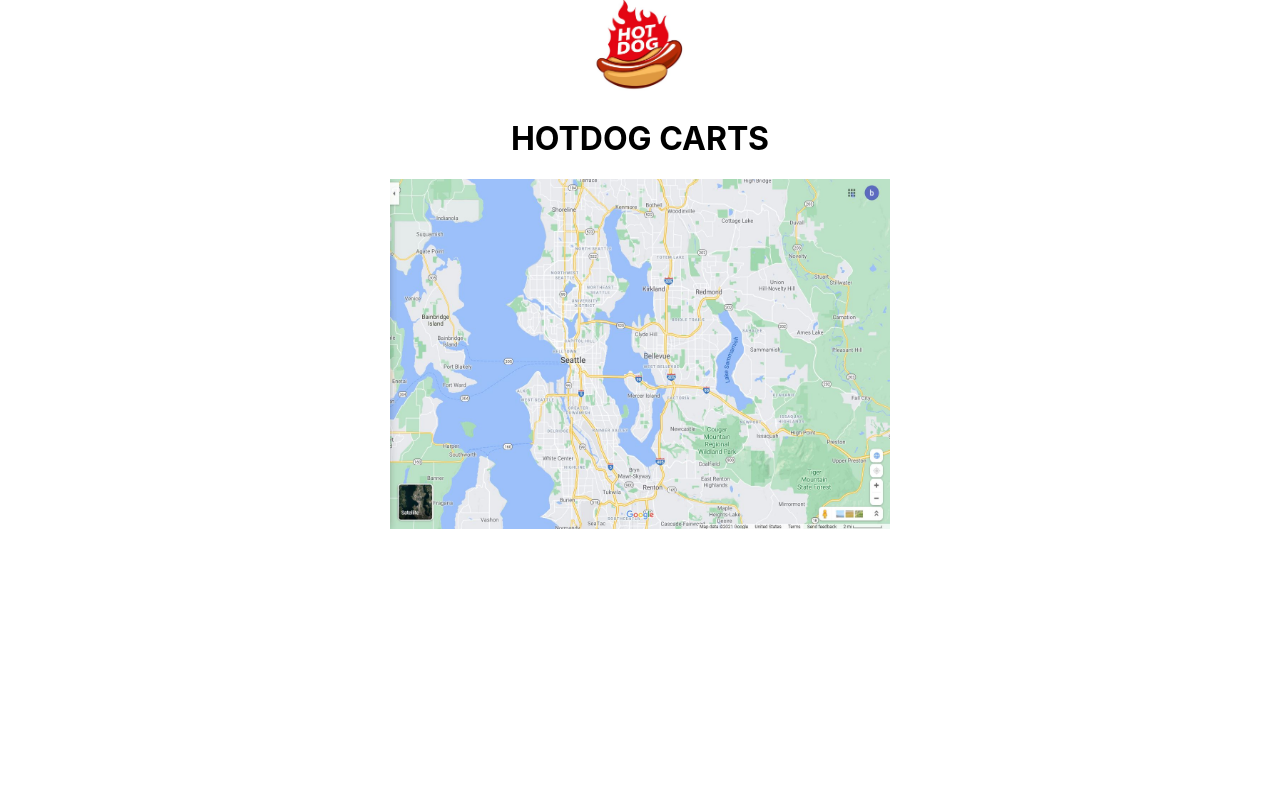
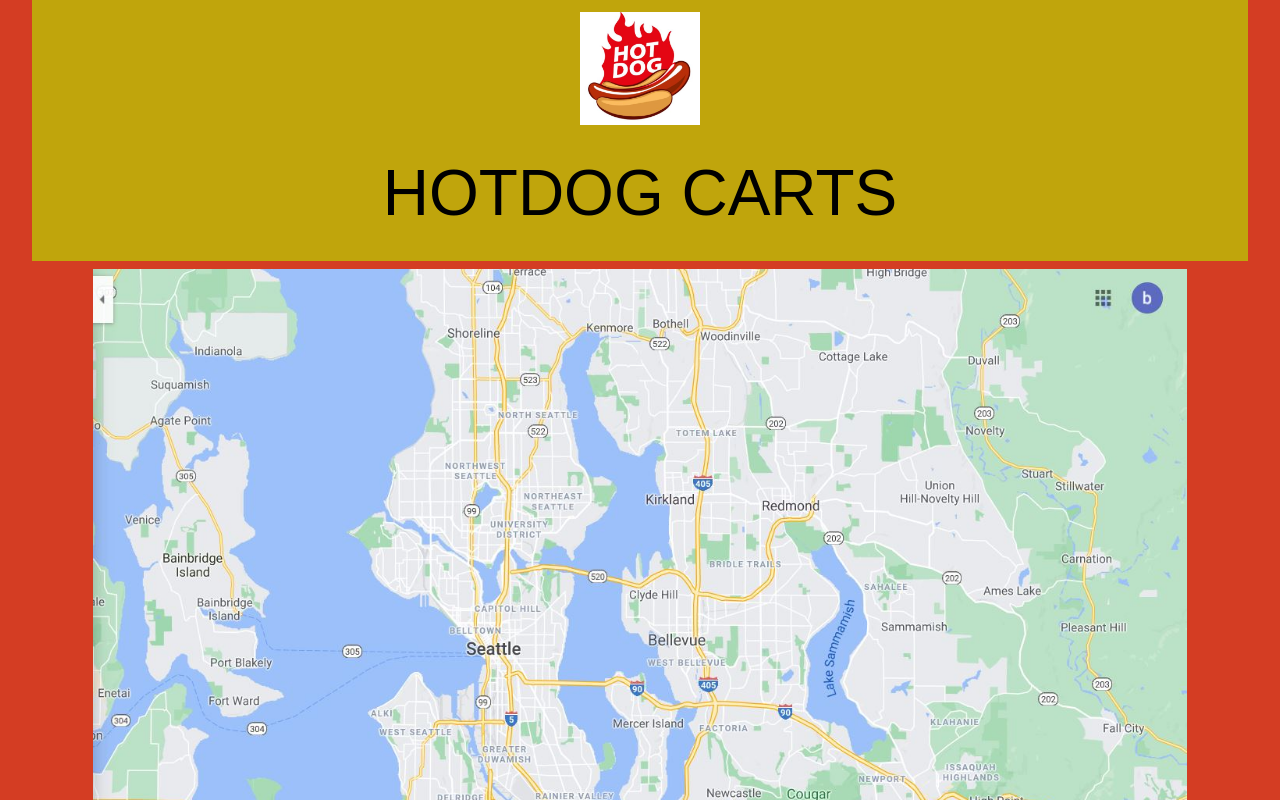
Before and after one commit to CodeSmartBiks/AD320-Group2-TeamProject, a React (Create React App) app in the folder frontend-react/: page / in a window 1280 px wide. Shown: the top 800 px of the page. Built offline with nearby package versions, Linux system fonts and the light colour scheme.

Commit message:
css template creation

```diff
--- a/frontend-react/public/index.html
+++ b/frontend-react/public/index.html
@@ -2,32 +2,13 @@
 <html lang="en">
   <head>
     <meta charset="utf-8" />
-    <link rel="icon" href="%PUBLIC_URL%/favicon.ico" />
     <meta name="viewport" content="width=device-width, initial-scale=1" />
-    <meta name="theme-color" content="#000000" />
-    <meta
-      name="description"
-      content="Web site created using create-react-app"
-    />
-    <link rel="apple-touch-icon" href="%PUBLIC_URL%/logo192.png" />
-    <!--
-      manifest.json provides metadata used when your web app is installed on a
-      user's mobile device or desktop. See https://developers.google.com/web/fundamentals/web-app-manifest/
-    -->
-    <link rel="manifest" href="%PUBLIC_URL%/manifest.json" />
-    <!--
-      Notice the use of %PUBLIC_URL% in the tags above.
-      It will be replaced with the URL of the `public` folder during the build.
-      Only files inside the `public` folder can be referenced from the HTML.
+    <meta name="description" content="Web site created using create-react-app" />
 
-      Unlike "/favicon.ico" or "favicon.ico", "%PUBLIC_URL%/favicon.ico" will
-      work correctly both with client-side routing and a non-root public URL.
-      Learn how to configure a non-root public URL by running `npm run build`.
-    -->
-    <title>React App</title>
+    <title>HotDog!</title>
   </head>
   <body>
-    <noscript>You need to enable JavaScript to run this app.</noscript>
+    <div id="wrapper">
     <div id="root"></div>
     <!--
       This HTML file is a template.
@@ -39,5 +20,6 @@
       To begin the development, run `npm start` or `yarn start`.
       To create a production bundle, use `npm run build` or `yarn build`.
     -->
+    </div>
   </body>
 </html>
--- a/frontend-react/src/components/Header.js
+++ b/frontend-react/src/components/Header.js
@@ -2,7 +2,7 @@
 function Header() {
   return (
     <header>
-      <img src={`${window.location.origin}/Hotdog_logo.jpg`}width="100"/>
+      <img src={`${window.location.origin}/Hotdog_logo.jpg`}/*width="100"*/ />
       <h1>HOTDOG CARTS</h1>
     </header>
 
--- a/frontend-react/src/components/Map.js
+++ b/frontend-react/src/components/Map.js
@@ -2,7 +2,7 @@ function Map(props) {
     return (
         <div>
             {/* <h2>CART LOCATIONS</h2> */}
-            <img src={`${window.location.origin}/MapForCartLocation.JPG`} width="500" height="350"/>
+            <img src={`${window.location.origin}/MapForCartLocation.JPG`} /* width="500" height="350" */ />
         </div>
     )
 }
--- a/frontend-react/src/index.css
+++ b/frontend-react/src/index.css
@@ -1,3 +1,118 @@
+/* ASMT 2 STYLES */
+
+* {
+  margin:0;
+  padding:0;
+}
+
+html,body {
+  background-color:rgb(212, 61, 35);
+  font-family: 'Monda', sans-serif;
+}
+
+#wrapper {
+  width: 95%;
+  margin:auto;
+}
+header {
+  background-color: rgb(192, 165, 12);
+  min-height:fit-content;
+  padding: .25em;
+}
+
+header img {
+  width: 10%;
+
+
+}
+
+h1 {
+  text-align: center;
+  font-weight: normal;
+  margin: auto;
+  line-height: 2em;
+  font-size: 5vw;
+  /*background-color: steelblue; */
+}
+
+
+p {
+  /* background-color: aquamarine; */
+  padding:2.5%;
+  margin-top:1em;
+  font-family: 'Tahoma', sans-serif;
+}
+
+a {
+  color:mediumblue;
+  text-decoration: none;
+  background-color: lightyellow;
+}
+
+a:hover {
+  color:white;
+  background-color:mediumblue;
+}
+
+
+
+img {
+  margin-top: .5em;
+  width: 90%;
+}
+
+footer {
+  margin: 0 auto;
+  clear: both;
+}
+button {
+  clear: both;
+  background-color:whitesmoke;
+  border-radius: 30px;
+  border: solid .25em #1444;
+  padding: 0.5em 4em;
+  /* margin: 1em 0em 1em 1em; */
+  margin: 0 auto;
+  display: block;
+  text-align:center;
+  font-family: 'Calibri', sans-serif;
+}
+
+/* START RESPONSIVE STYLES */
+
+/* DESKTOP */
+@media all and (min-width:1200px) {
+
+}
+
+/* TABLET */
+@media all and (min-width:701px) and (max-width:1199px) {
+
+}
+
+/* BIG PHONE */
+@media all and (max-width:700px) {
+
+}
+
+/* SMALL PHONE */
+@media all and (max-width:400px) {
+  #wrapper {
+    width: 100%;
+  }
+  header img {
+    margin: .1em;
+    padding: 0;
+    /* height: auto; */
+    float: left;
+  }
+
+  img {
+    width: 95%;
+  }
+}
+
+/* Default create-react-app styles
 body {
   margin: 0;
   font-family: -apple-system, BlinkMacSystemFont, 'Segoe UI', 'Roboto', 'Oxygen',
@@ -11,3 +126,4 @@ code {
   font-family: source-code-pro, Menlo, Monaco, Consolas, 'Courier New',
     monospace;
 }
+*/
```
Also changed, not shown: frontend-react/public/Mobile_Map.PNG (added).
